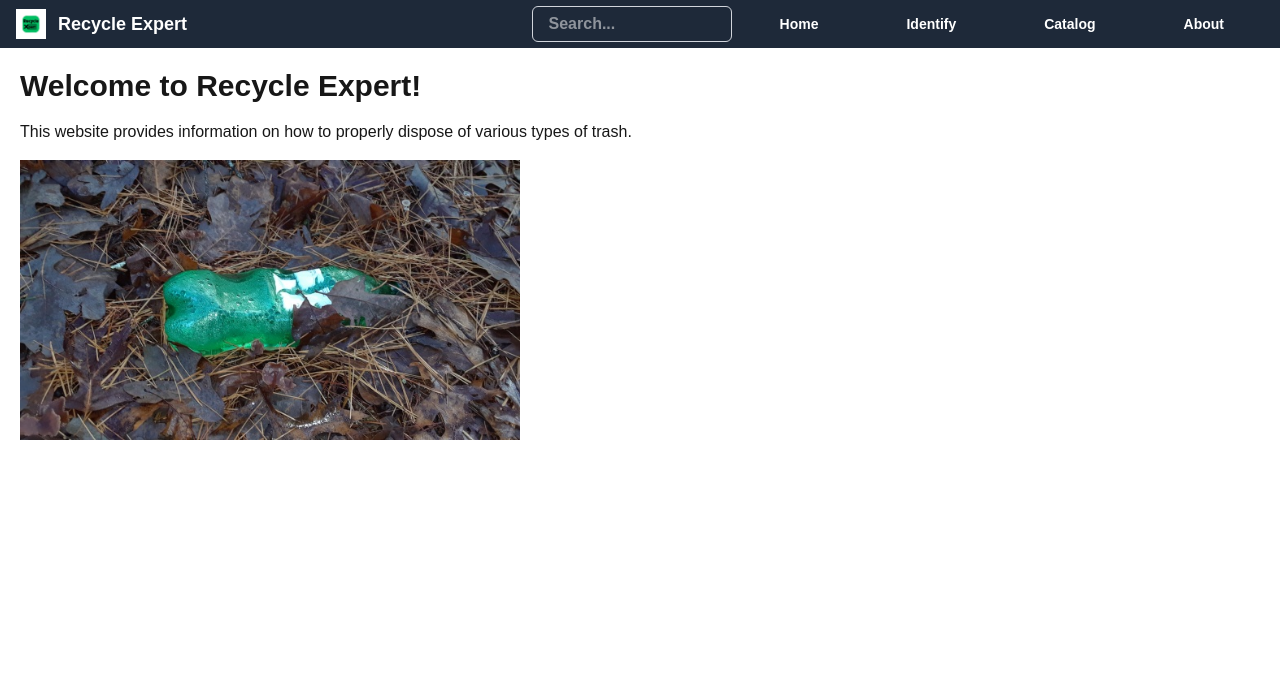
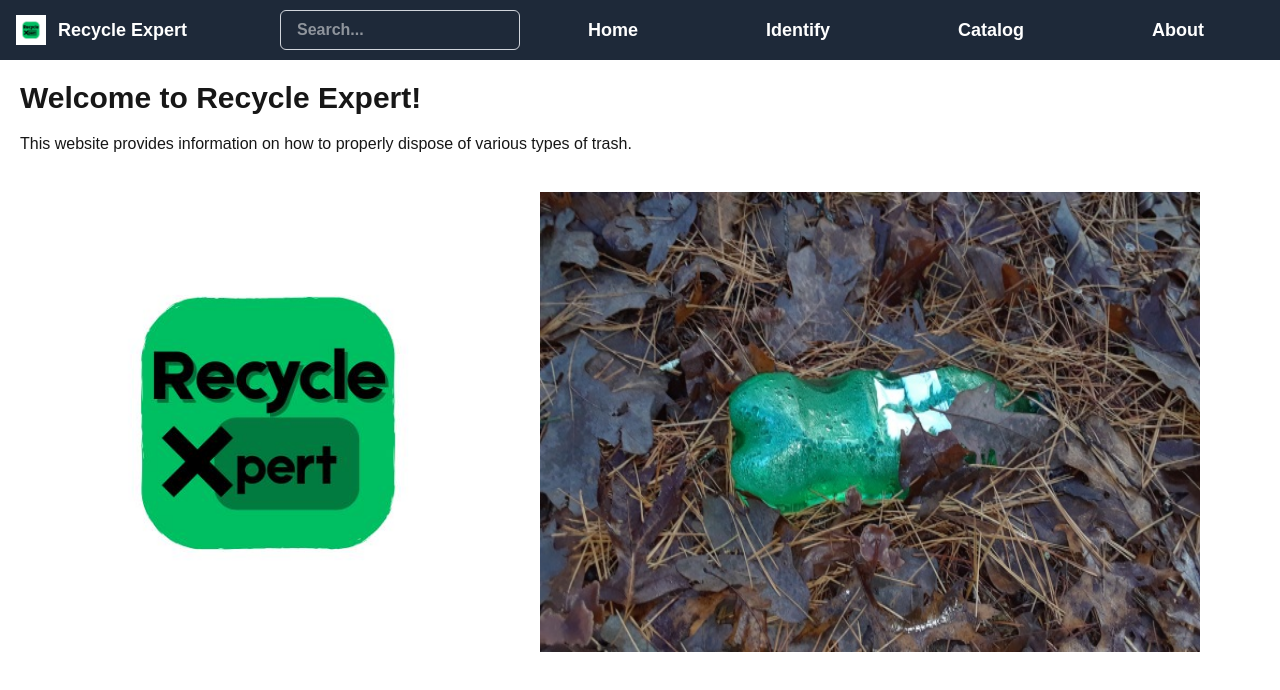
Before and after one commit to water3god/TrashApp, a Next.js app: page /home in a window 1280 px wide. Shown: the top 690 px of the page. Built offline with nearby package versions, Linux system fonts and the light colour scheme.

Commit message:
Added Bar

```diff
--- a/src/app/home/page.tsx
+++ b/src/app/home/page.tsx
@@ -8,12 +8,22 @@ export default function Home() {
         This website provides information on how to properly dispose of various
         types of trash.
       </p>
-      <Image
-        src="/home-page-trash.jpg"
-        alt="Trash Image"
-        width={500}
-        height={300}
-      />
+      <div className="flex">
+        <Image
+          src={"/Recycle_Xpert_2.jpg"}
+          alt="Recycle Expert Logo"
+          width={500}
+          height={300}
+          className="p-5"
+        />
+        <Image
+          src="/home-page-trash.jpg"
+          alt="Trash Image"
+          width={700}
+          height={300}
+          className="p-5"
+        />
+      </div>
     </div>
   );
 }
--- a/src/components/topBar.tsx
+++ b/src/components/topBar.tsx
@@ -16,7 +16,7 @@ function TopBarButton({ name, link }: { name: string; link?: string }) {
   return (
     <button
       onClick={handleClick}
-      className="text-white px-10 py-2 rounded-md text-sm font-bold hover:bg-gray-700"
+      className="text-white px-15 py-2 rounded-md text-lg font-bold hover:bg-gray-700"
     >
       {name}
     </button>
@@ -56,7 +56,7 @@ function SearchBar() {
       <input
         type="text"
         placeholder="Search..."
-        className="px-4 w-50 h-9 rounded-md border-1 border-gray-300 font-bold focus:ring-blue-500"
+        className="px-4 w-60 h-10 rounded-md border-1 border-gray-300 font-bold focus:ring-blue-500"
         onChange={(Bar) => {
           setSearchTerm(Bar.target.value.toLowerCase());
         }}
@@ -68,7 +68,7 @@ function SearchBar() {
         }}
       />
       <div
-        className={`mt-2 top-full w-50 text-white font-bold absolute bg-gray-800 ${
+        className={`mt-2 top-full w-50 text-white text-lg font-bold absolute bg-gray-800 ${
           inFocus ? "block" : "hidden"
         }`}
       >
@@ -95,7 +95,7 @@ export default function TopBar() {
   };
 
   return (
-    <div className="w-full h-12 bg-gray-800 text-white flex items-center px-4">
+    <div className="w-full h-15 bg-gray-800 text-white flex items-center px-4">
       <Image
         src="/Recycle_Xpert_2.jpg"
         alt="Recycle Expert Logo"
```
